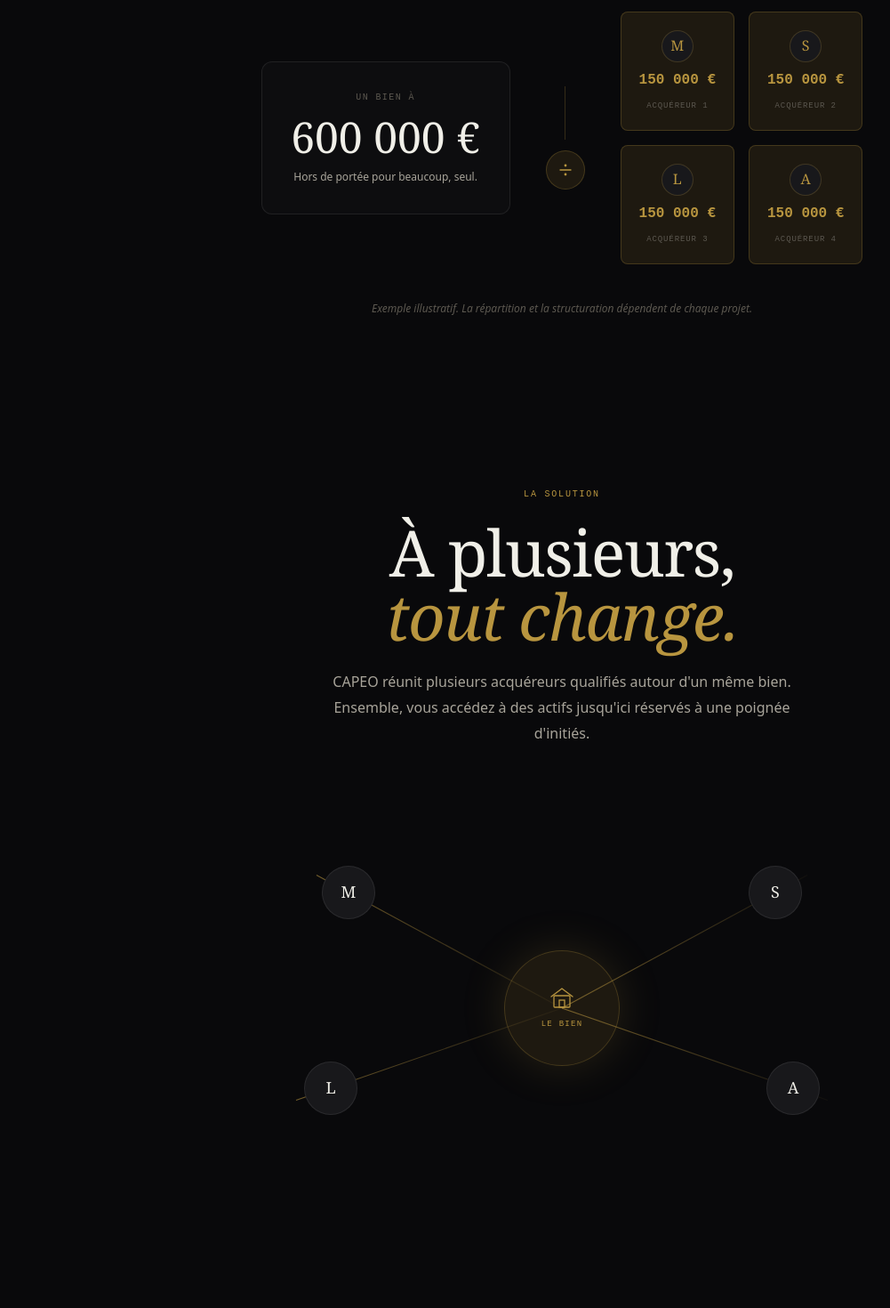
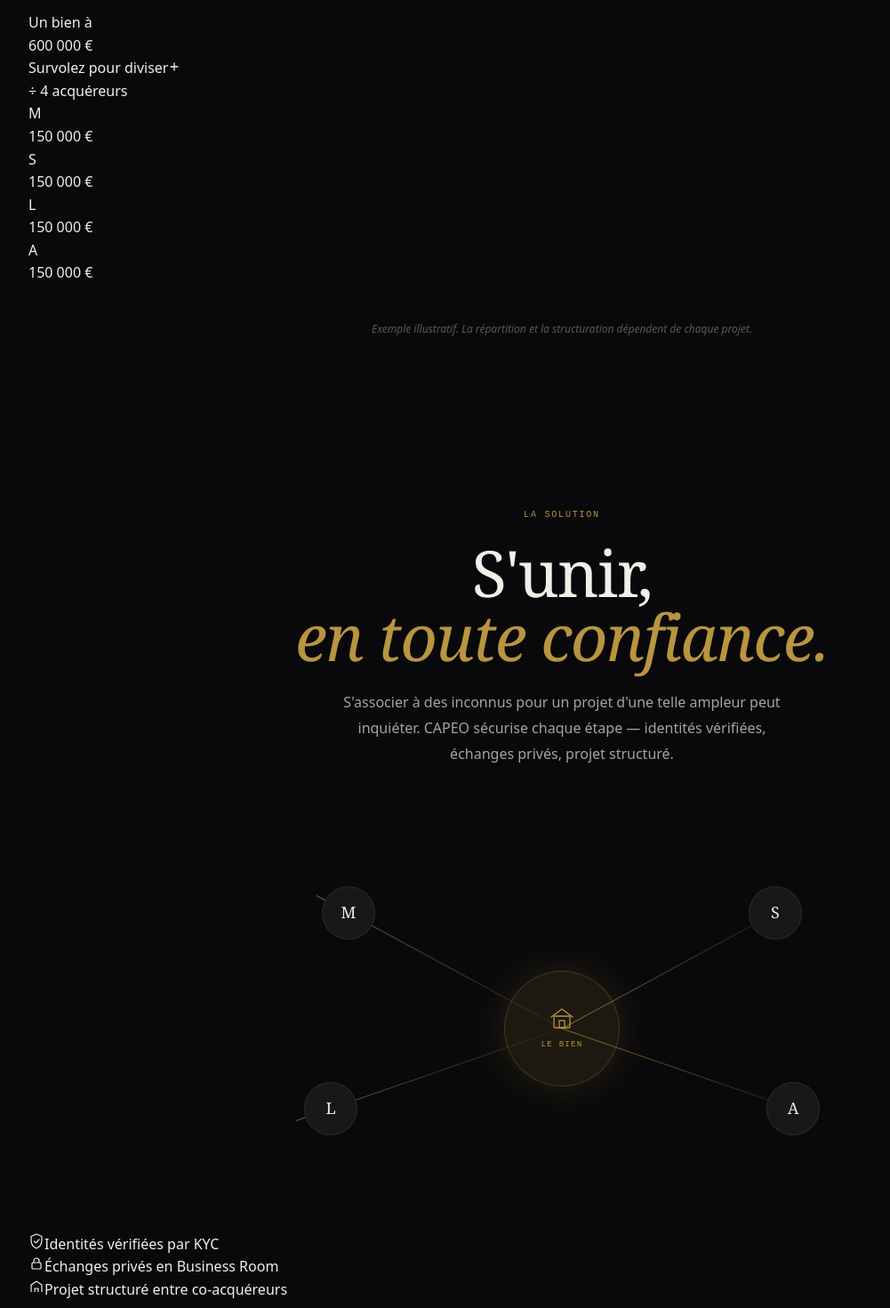
Before and after one commit to devcapeo/CAPEO, a React (Vite) app: page / in a window 1280 px wide. Shown: the part 1280-2750 px from the top of the page at 89% size, without its empty margins (8-1009 px from the left). Built offline with nearby package versions, Linux system fonts and the light colour scheme.

Commit message:
Update Home.jsx

```diff
--- a/src/pages/Home/Home.jsx
+++ b/src/pages/Home/Home.jsx
@@ -112,7 +112,7 @@ function HomeHero() {
 }
 
 /* ============================================
-   ACTE 2 — LE CONSTAT (ticket divisé)
+   ACTE 2 — LE CONSTAT (carte qui s'agrandit)
    ============================================ */
 function HomeProblem() {
   const ref = useRef(null)
@@ -123,19 +123,9 @@ function HomeProblem() {
         opacity: 0, y: 40, duration: 1, ease: 'power3.out', stagger: 0.15,
         scrollTrigger: { trigger: ref.current, start: 'top 70%' },
       })
-      // Le bloc entier (600k) apparaît
-      gsap.from('.hp__whole', {
-        opacity: 0, scale: 0.94, duration: 1, ease: 'power3.out',
-        scrollTrigger: { trigger: '.hp__viz', start: 'top 72%' },
-      })
-      // Les parts se détachent
-      gsap.from('.hp__share', {
-        opacity: 0, y: 30, duration: 0.8, ease: 'back.out(1.4)', stagger: 0.12,
-        scrollTrigger: { trigger: '.hp__viz', start: 'top 60%' },
-      })
-      gsap.from('.hp__divide-line', {
-        scaleY: 0, duration: 0.6, ease: 'power2.out',
-        scrollTrigger: { trigger: '.hp__viz', start: 'top 62%' },
+      gsap.from('.hp__card', {
+        opacity: 0, y: 50, scale: 0.96, duration: 1, ease: 'power3.out',
+        scrollTrigger: { trigger: '.hp__card', start: 'top 80%' },
       })
     }, ref)
     return () => ctx.revert()
@@ -157,34 +147,33 @@ function HomeProblem() {
           </p>
         </div>
 
-        <div className="hp__viz">
-          {/* Bien entier */}
-          <div className="hp__whole">
-            <div className="hp__whole-label">Un bien à</div>
-            <div className="hp__whole-value">600 000 €</div>
-            <div className="hp__whole-note">Hors de portée pour beaucoup, seul.</div>
-          </div>
+        <div className="hp__card-wrap">
+          {/* Carte interactive : survol = révélation des parts */}
+          <div className="hp__card">
+            <div className="hp__card-top">
+              <div className="hp__card-label">Un bien à</div>
+              <div className="hp__card-value">600 000 €</div>
+              <div className="hp__card-hint">
+                <span>Survolez pour diviser</span>
+                <svg width="14" height="14" viewBox="0 0 14 14" fill="none">
+                  <path d="M7 3v8M3 7h8" stroke="currentColor" strokeWidth="1.3" strokeLinecap="round"/>
+                </svg>
+              </div>
+            </div>
 
-          <div className="hp__divide">
-            <div className="hp__divide-line"></div>
-            <div className="hp__divide-icon">
-              <svg width="20" height="20" viewBox="0 0 20 20" fill="none">
-                <path d="M4 10h12" stroke="currentColor" strokeWidth="1.4" strokeLinecap="round"/>
-                <circle cx="10" cy="5" r="1.4" fill="currentColor"/>
-                <circle cx="10" cy="15" r="1.4" fill="currentColor"/>
-              </svg>
+            <div className="hp__card-reveal">
+              <div className="hp__card-divide">
+                <span>÷ 4 acquéreurs</span>
+              </div>
+              <div className="hp__card-shares">
+                {['M', 'S', 'L', 'A'].map((initial, i) => (
+                  <div className="hp__card-share" key={i}>
+                    <div className="hp__card-share-avatar">{initial}</div>
+                    <div className="hp__card-share-value">150 000 €</div>
+                  </div>
+                ))}
+              </div>
             </div>
-          </div>
-
-          {/* Parts divisées */}
-          <div className="hp__shares">
-            {[1, 2, 3, 4].map((n) => (
-              <div className="hp__share" key={n}>
-                <div className="hp__share-avatar">{['M', 'S', 'L', 'A'][n - 1]}</div>
-                <div className="hp__share-value">150 000 €</div>
-                <div className="hp__share-label">Acquéreur {n}</div>
-              </div>
-            ))}
           </div>
         </div>
 
@@ -197,7 +186,7 @@ function HomeProblem() {
 }
 
 /* ============================================
-   ACTE 3 — SOLUTION (convergence interactive)
+   ACTE 3 — LA SOLUTION (la confiance)
    ============================================ */
 const ACQUEREURS = [
   { id: 1, initials: 'M', x: -240, y: -130 },
@@ -228,14 +217,18 @@ function HomeSolution() {
         opacity: 0, scale: 0.4, duration: 0.9, ease: 'back.out(1.7)', stagger: 0.1,
         scrollTrigger: { trigger: '.hs__viz', start: 'top 72%' },
       })
+      gsap.from('.hs__pill', {
+        opacity: 0, y: 20, duration: 0.8, ease: 'power3.out', stagger: 0.12,
+        scrollTrigger: { trigger: '.hs__pills', start: 'top 85%' },
+      })
     }, ref)
     return () => ctx.revert()
   }, [])
 
-  // Parallax souris
+  // Parallax souris (désactivé sur mobile/tactile)
   useEffect(() => {
     const viz = vizRef.current
-    if (!viz) return
+    if (!viz || window.matchMedia('(hover: none)').matches) return
     const handleMove = (e) => {
       const rect = viz.getBoundingClientRect()
       const cx = rect.left + rect.width / 2
@@ -250,9 +243,7 @@ function HomeSolution() {
       if (center) center.style.transform = `translate(${dx * -8}px, ${dy * -8}px)`
     }
     const handleLeave = () => {
-      viz.querySelectorAll('.hs__avatar').forEach((el) => {
-        el.style.transform = el.dataset.base
-      })
+      viz.querySelectorAll('.hs__avatar').forEach((el) => { el.style.transform = el.dataset.base })
       const center = viz.querySelector('.hs__center')
       if (center) center.style.transform = 'translate(0,0)'
     }
@@ -270,13 +261,13 @@ function HomeSolution() {
         <div className="hs__header">
           <div className="hs__text-el hs__eyebrow">La solution</div>
           <h2 className="hs__text-el hs__title">
-            À plusieurs,<br/>
-            <em>tout change.</em>
+            S'unir,<br/>
+            <em>en toute confiance.</em>
           </h2>
           <p className="hs__text-el hs__sub">
-            CAPEO réunit plusieurs acquéreurs qualifiés autour d'un
-            même bien. Ensemble, vous accédez à des actifs jusqu'ici
-            réservés à une poignée d'initiés.
+            S'associer à des inconnus pour un projet d'une telle ampleur
+            peut inquiéter. CAPEO sécurise chaque étape — identités
+            vérifiées, échanges privés, projet structuré.
           </p>
         </div>
 
@@ -317,6 +308,31 @@ function HomeSolution() {
               {a.initials}
             </div>
           ))}
+        </div>
+
+        {/* Piliers de confiance */}
+        <div className="hs__pills">
+          <div className="hs__pill">
+            <svg width="18" height="18" viewBox="0 0 18 18" fill="none">
+              <path d="M9 1l6 2.5v4C15 12 12.5 15.5 9 17c-3.5-1.5-6-5-6-9.5v-4L9 1z" stroke="currentColor" strokeWidth="1.2" strokeLinejoin="round"/>
+              <path d="M6.5 9l1.8 1.8L12 7" stroke="currentColor" strokeWidth="1.2" strokeLinecap="round" strokeLinejoin="round"/>
+            </svg>
+            <span>Identités vérifiées par KYC</span>
+          </div>
+          <div className="hs__pill">
+            <svg width="18" height="18" viewBox="0 0 18 18" fill="none">
+              <rect x="4" y="8" width="10" height="7" rx="1" stroke="currentColor" strokeWidth="1.2"/>
+              <path d="M6 8V6a3 3 0 016 0v2" stroke="currentColor" strokeWidth="1.2" strokeLinecap="round"/>
+            </svg>
+            <span>Échanges privés en Business Room</span>
+          </div>
+          <div className="hs__pill">
+            <svg width="18" height="18" viewBox="0 0 18 18" fill="none">
+              <path d="M3 15V7l6-4 6 4v8" stroke="currentColor" strokeWidth="1.2" strokeLinejoin="round"/>
+              <path d="M7 15v-4h4v4" stroke="currentColor" strokeWidth="1.2" strokeLinejoin="round"/>
+            </svg>
+            <span>Projet structuré entre co-acquéreurs</span>
+          </div>
         </div>
       </div>
     </section>
@@ -389,7 +405,7 @@ function HomeCategories() {
 }
 
 /* ============================================
-   ACTE 5 — PROCESS (interactif au hover)
+   ACTE 5 — PROCESS (ronds qui s'allument)
    ============================================ */
 const STEPS = [
   { num: '01', title: 'Publication', desc: 'Le vendeur publie son bien gratuitement — photos, description, documents. Il obtient le badge Vérifié CAPEO après vérification KYC.' },
@@ -407,13 +423,24 @@ function HomeProcess() {
         opacity: 0, y: 40, duration: 1, ease: 'power3.out', stagger: 0.15,
         scrollTrigger: { trigger: ref.current, start: 'top 70%' },
       })
-      gsap.from('.hpr__timeline-fill', {
-        scaleY: 0, ease: 'none',
-        scrollTrigger: { trigger: '.hpr__steps', start: 'top 60%', end: 'bottom 70%', scrub: 1 },
-      })
       gsap.from('.hpr__step', {
         opacity: 0, x: -30, duration: 0.8, ease: 'power3.out', stagger: 0.2,
-        scrollTrigger: { trigger: '.hpr__steps', start: 'top 65%' },
+        scrollTrigger: { trigger: '.hpr__steps', start: 'top 70%' },
+      })
+      // Ligne qui se trace
+      gsap.to('.hpr__timeline-fill', {
+        scaleY: 1, ease: 'none',
+        scrollTrigger: { trigger: '.hpr__steps', start: 'top 60%', end: 'bottom 65%', scrub: 0.8 },
+      })
+      // Chaque rond s'allume quand la ligne le dépasse
+      gsap.utils.toArray('.hpr__step').forEach((step) => {
+        const dot = step.querySelector('.hpr__step-dot')
+        ScrollTrigger.create({
+          trigger: step,
+          start: 'top 65%',
+          onEnter: () => dot.classList.add('hpr__step-dot--active'),
+          onLeaveBack: () => dot.classList.remove('hpr__step-dot--active'),
+        })
       })
     }, ref)
     return () => ctx.revert()
```
